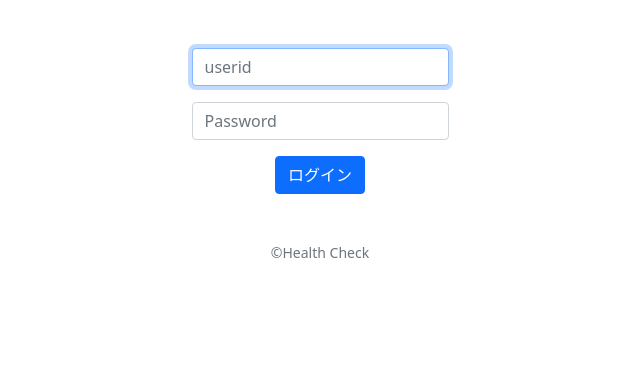
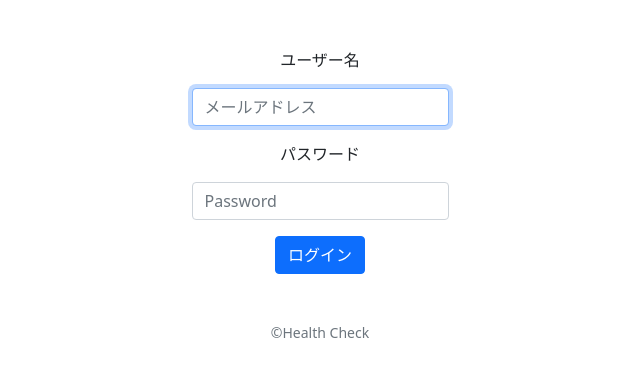
Before and after one commit to YoshiYoshiPro/Health-check-app, a Flask app: page /login in a window 1280 px wide. Shown: the part 66-443 px from the top of the page, without its empty margins (320-960 px from the left). Run offline with Flask 2, Linux system fonts and the light colour scheme.

Commit message:
ddd, Sep 9/6/2022, YYYY, 12:54 A +0

```diff
--- a/templates/login.html
+++ b/templates/login.html
@@ -7,9 +7,11 @@
 {% block main %}
     <form action="/login" method="post">
         <div class="mb-3">
-            <input autocomplete="off" autofocus class="form-control mx-auto w-auto" id="userid" name="userid" placeholder="userid" type="text">
+            <p>ユーザー名</p>
+            <input autocomplete="off" autofocus class="form-control mx-auto w-auto" id="userid" name="userid" placeholder="メールアドレス" type="text">
         </div>
         <div class="mb-3">
+            <p>パスワード</p>
             <input class="form-control mx-auto w-auto" id="password" name="password" placeholder="Password" type="password">
         </div>
         <button class="btn btn-primary" type="submit">ログイン</button>
```
